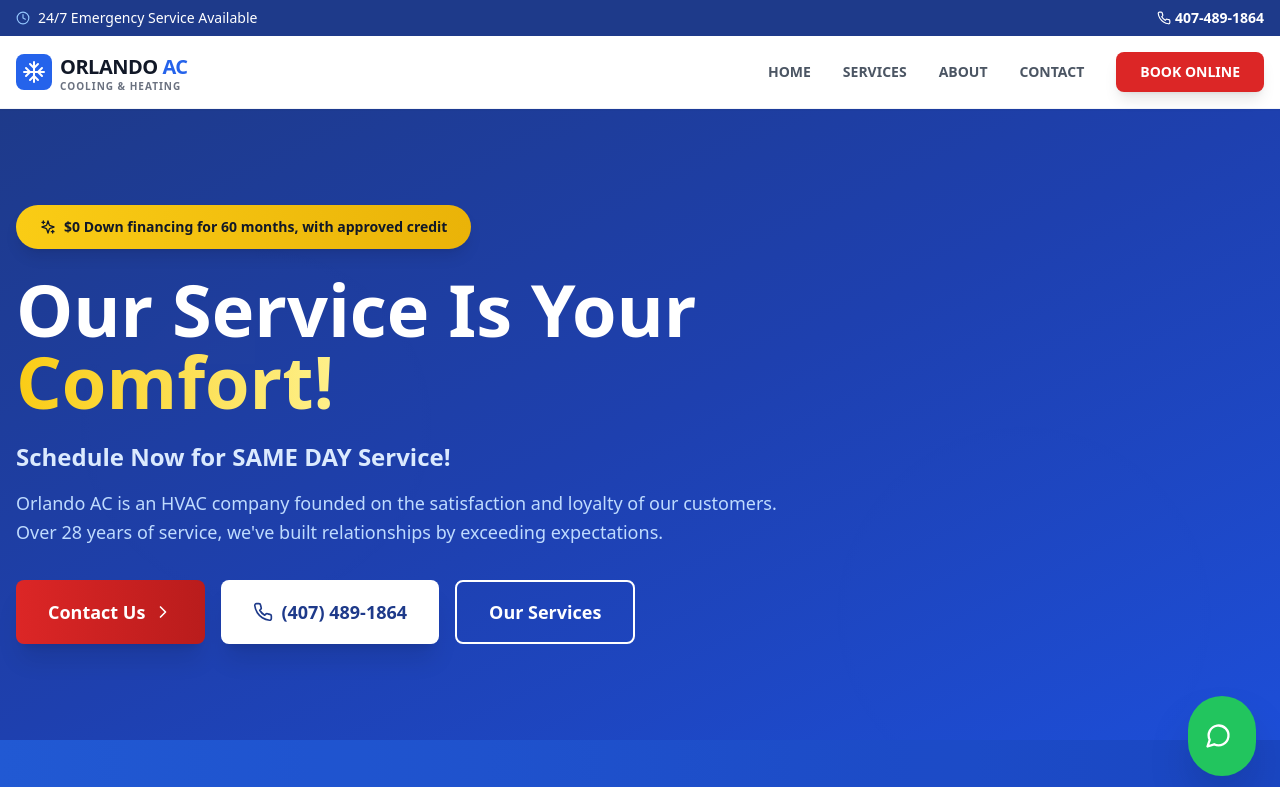
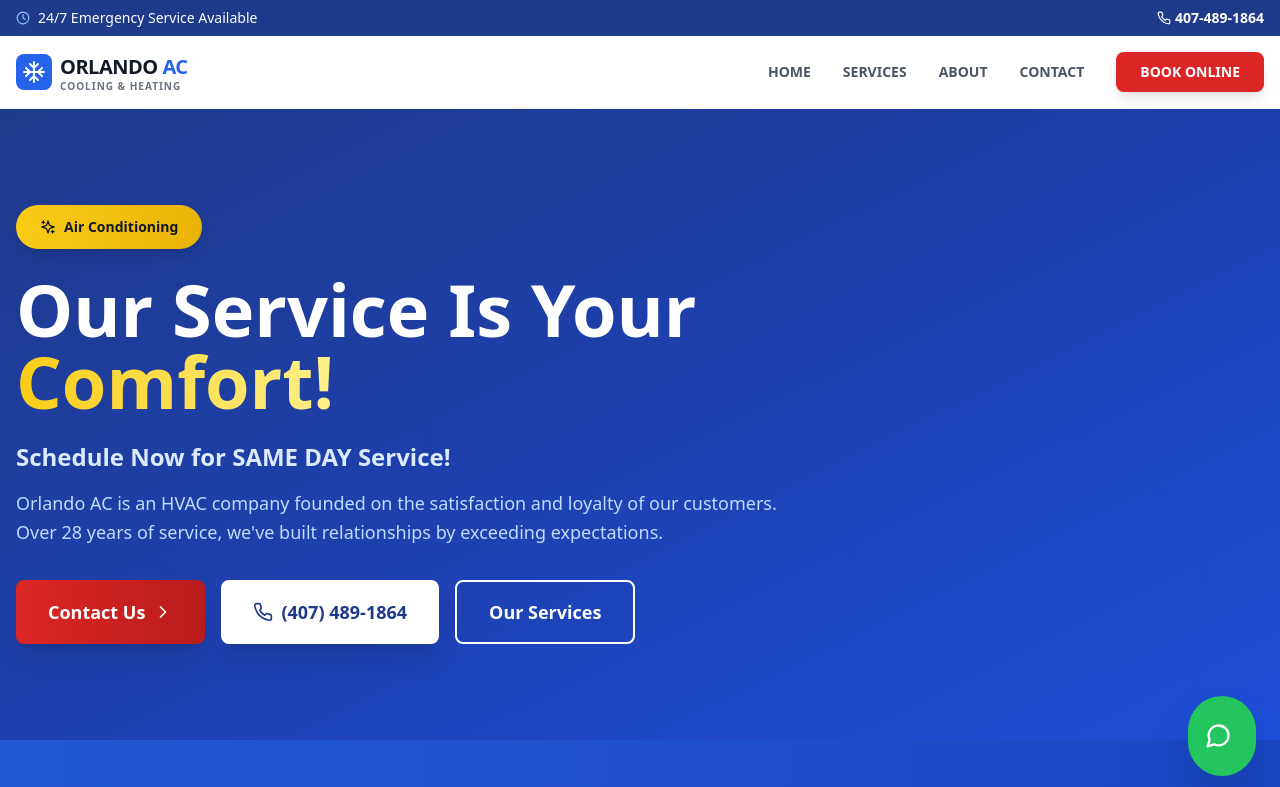
Before and after one commit to c67438578-web/Haraldo, a Next.js app: page / in a window 1280 px wide. Shown: the top 787 px of the page. Built offline with nearby package versions, Linux system fonts and the light colour scheme.

Commit message:
Update page.js

```diff
--- a/app/page.js
+++ b/app/page.js
@@ -76,7 +76,7 @@ export default function HomePage() {
           <div className="max-w-3xl">
             <div className="inline-flex items-center gap-2 bg-gradient-to-r from-yellow-400 to-yellow-500 text-gray-900 px-6 py-3 rounded-full text-sm font-bold mb-6 shadow-lg hover:shadow-yellow-500/50 transition-shadow">
               <Sparkles className="w-4 h-4" />
-              $0 Down financing for 60 months, with approved credit
+              Air Conditioning
             </div>
             <h1 className="text-5xl md:text-7xl font-black mb-6 leading-tight">
               Our Service Is Your <span className="text-transparent bg-clip-text bg-gradient-to-r from-yellow-400 to-yellow-200">Comfort!</span>
```
